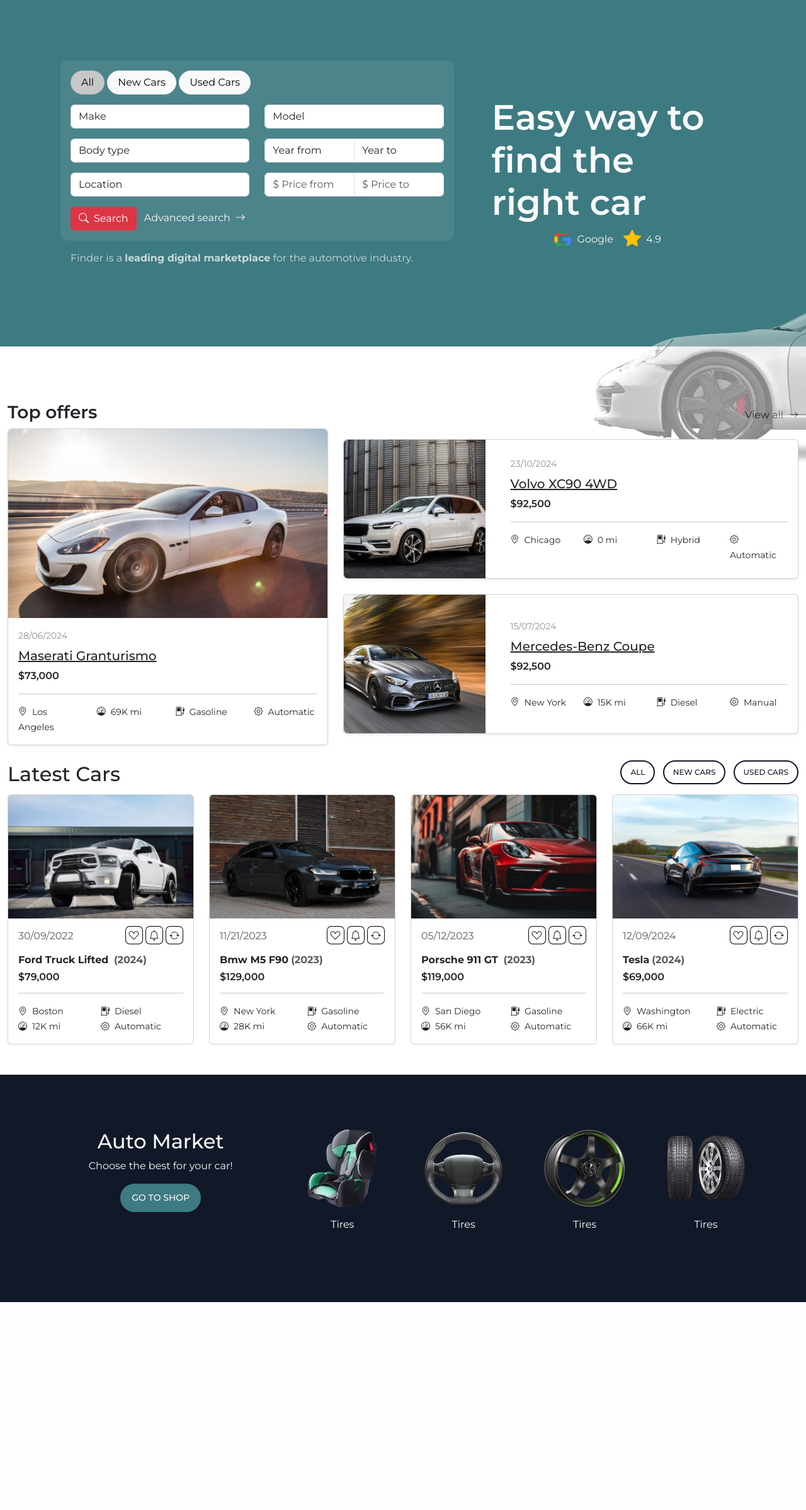
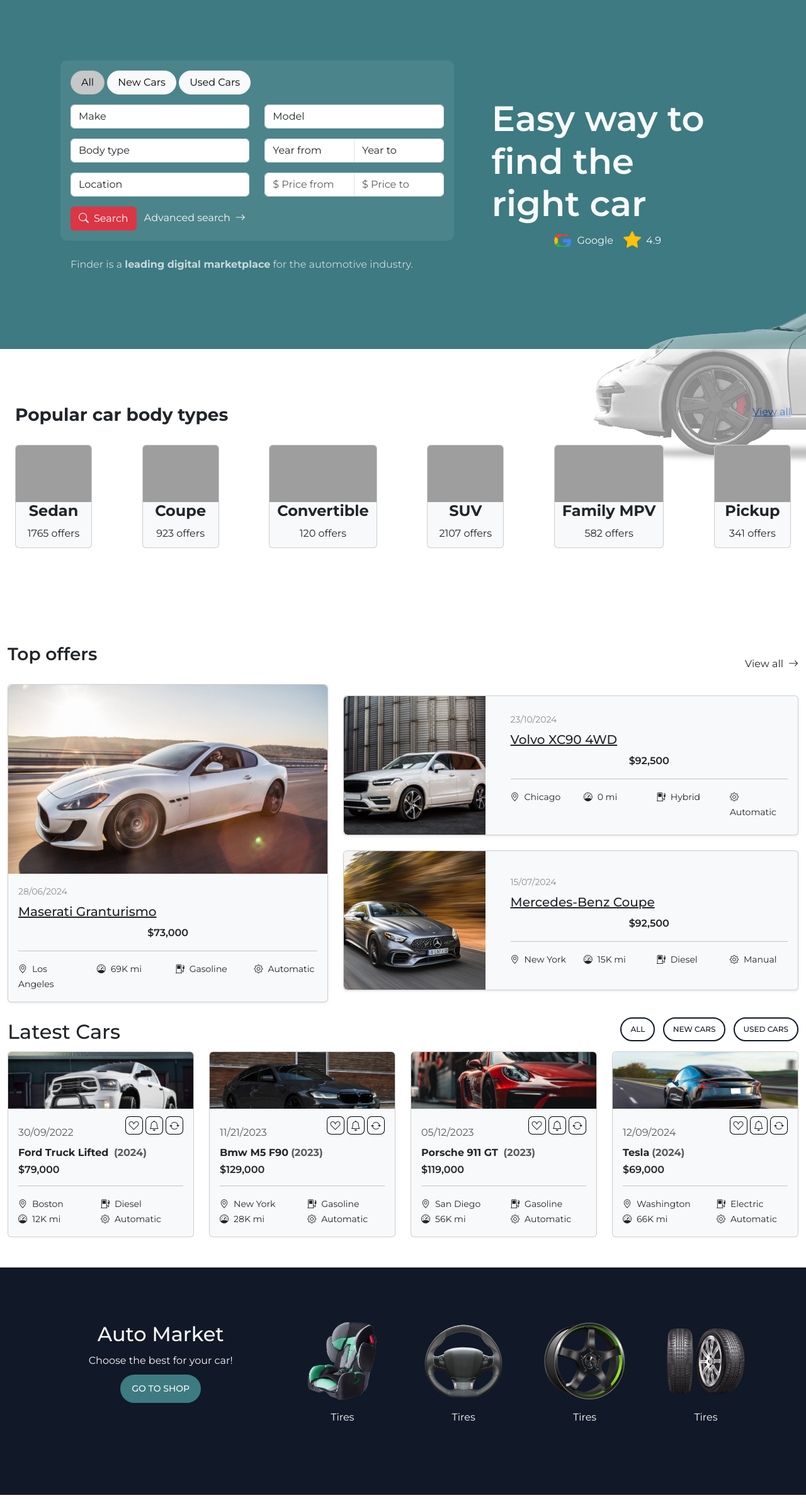
Before and after one commit to drenxhyliqi/WEB24_GR16, a PHP site: page / in a window 1280 px wide. Shown: the part 56-2453 px from the top of the page at 63% size. Before the commit the page ends 2123 px from the top, so only its background shows below. Run offline with PHP 8.4, Linux system fonts and the light colour scheme; grey boxes are pictures that could not be loaded.

Commit message:
Banner HTML and CSS Update

```diff
--- a/assets/style.css
+++ b/assets/style.css
@@ -49,7 +49,43 @@ ul li a{
     padding: 10%;
 }
 
+/* Banner Section */
+.banner{
+    padding-top: 5%;
+    padding-bottom: 5%;
+}
+.PopularcarsContainer {
+    display: flex;
+    justify-content: space-between;
+    flex-wrap: wrap;
+}
+.card {
+    background-color:rgb(247, 249, 250);
+    overflow: hidden;
+    transition: transform 0.3s ease-in-out;
+}
 
+h3 {
+    margin-bottom: 30px;
+}
+
+h4 {
+    text-align: center;
+}
+
+h4:hover {
+    text-decoration-line: underline;
+}
+ p {
+    text-align: center;
+    margin: 10px 0;
+ }
+
+.card img {
+    height:90px;
+    object-fit: cover;
+
+}
 /* Latest Cars Section */
 .btn-all, .btn-new, .btn-used {
     padding: 8px 14px;
--- a/index.html
+++ b/index.html
@@ -151,7 +151,66 @@
             </div>
         </div>
     </div>
+    <!--Popular car body types-->
+    <section class="container-fluid mt-4 mb-4 banner">
+        <div class="container-fluid">
+            <div class="d-flex justify-content-between">
+                <h3> <b>Popular car body types</b></h3>
+                <a href=" ">View all</a>
+            </div>
+            <div class="PopularcarsContainer">
 
+
+            <div class="card">
+                <img src="https://finder-html.createx.studio/assets/img/home/cars/body-type/sedan.svg" alt="Sedan" style="width:100%">
+                <div class="container">
+                    <h4><b>Sedan</b></h4>
+                    <p>1765 offers</p>
+                </div>
+            </div>
+
+            <div class="card">
+                <img src="https://finder-html.createx.studio/assets/img/home/cars/body-type/coupe.svg" alt="Coupe" style="width:100%">
+                <div class="container">
+                    <h4><b>Coupe</b></h4>
+                    <p>923 offers</p>
+                </div>
+            </div>
+
+            <div class="card">
+                <img src="https://finder-html.createx.studio/assets/img/home/cars/body-type/convertible.svg" alt="Convertible" style="width:100%">
+                <div class="container">
+                    <h4><b>Convertible</b></h4>
+                     <p>120 offers</p>
+                </div>
+            </div>
+
+            <div class="card">
+                <img src="https://finder-html.createx.studio/assets/img/home/cars/body-type/suv.svg" alt="SUV" style="width:100%">
+                <div class="container">
+                    <h4><b>SUV</b></h4>
+                    <p>2107 offers</p>
+                </div>
+            </div>
+
+            <div class="card">
+                <img src="https://finder-html.createx.studio/assets/img/home/cars/body-type/mpv.svg" alt="FamilyMPV" style="width:100%">
+                <div class="container">
+                    <h4><b>Family MPV</b></h4>
+                    <p>582 offers</p>
+                </div>
+            </div>
+
+            <div class="card">
+                <img src="https://finder-html.createx.studio/assets/img/home/cars/body-type/pickup.svg" alt="Pickup" style="width:100%">
+                <div class="container">
+                    <h4><b>Pickup</b></h4>
+                    <p>341 offers</p>
+                </div>
+            </div>
+        </div>
+    </div>
+    </section>
     <!-- Top offers -->
     <section class="container-fluid mt-4 mb-4 top-of">
         <div class="d-flex justify-content-between align-items-center">
```
